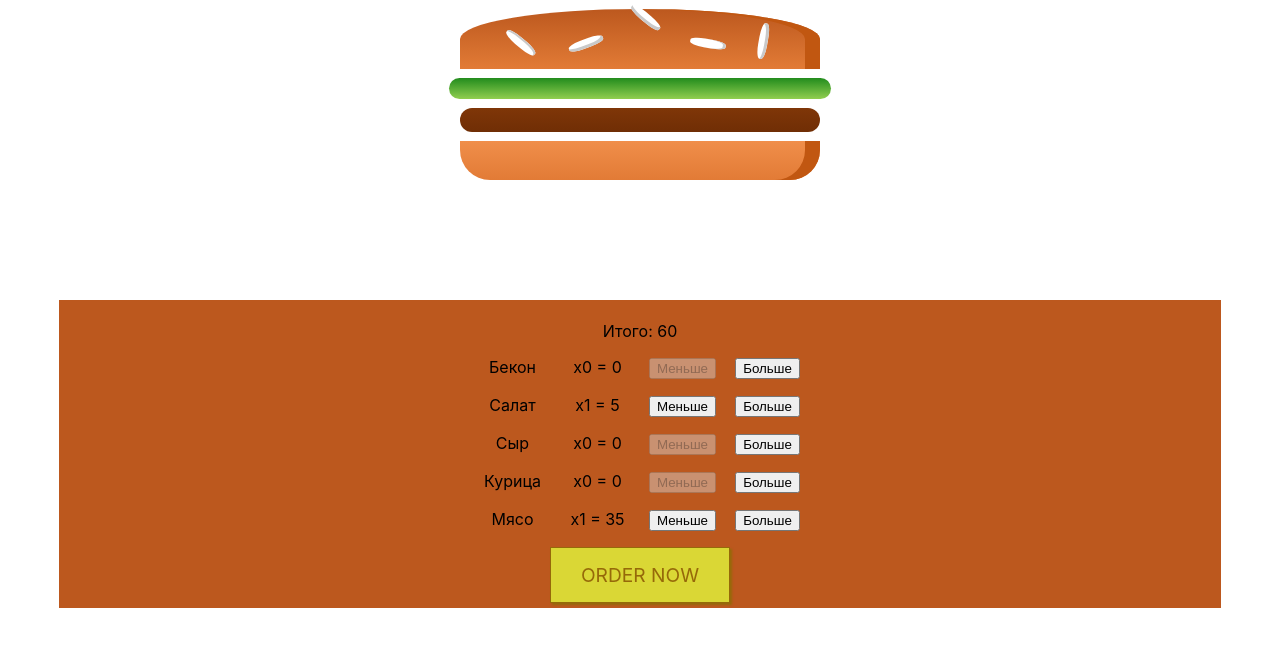
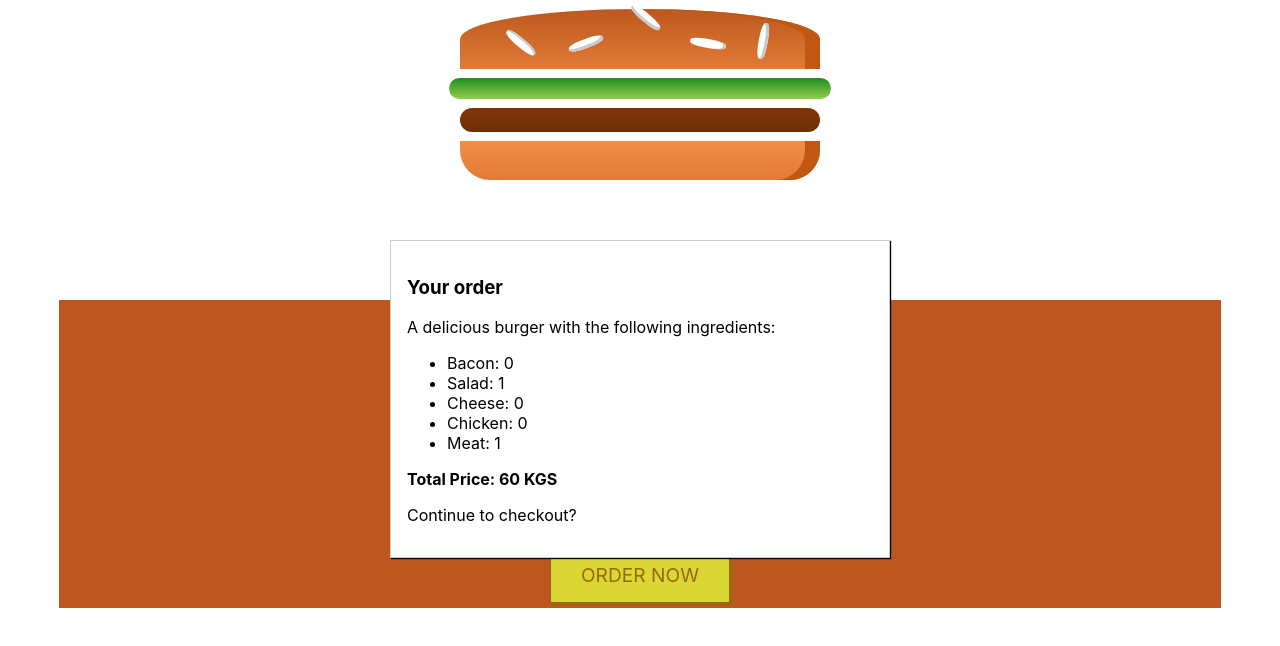
Before and after one commit to someq/burger-app, a React (Create React App) app: page / in a window 1280 px wide. Shown: the top 646 px of the page. Built offline with nearby package versions, Linux system fonts and the light colour scheme.

Commit message:
Добавлен компонент для модального окна (со стилями), компонент для содержимого заказа, и вывод содержимого заказа (чека) в модальном окне.

```diff
--- a/src/App.js
+++ b/src/App.js
@@ -143,7 +143,11 @@ class App extends Component {
                 <Burger>
                     {this.state.ingredients.map(item => <Ingredient ingredient={item} key={item.name}/>)}
                 </Burger>
-                <BurgerForm total={this.getTotal()} isPurchasable={this.state.isPurchasable}>
+                <BurgerForm
+                    total={this.getTotal()}
+                    isPurchasable={this.state.isPurchasable}
+                    ingredients={this.state.ingredients}
+                >
                     {this.state.ingredients.map(item => <IngredientControl ingredient={item} key={item.name}
                                                                            changeIngredient={this.changeIngredient}/>)}
                 </BurgerForm>
--- a/src/components/BurgerForm/BurgerForm.js
+++ b/src/components/BurgerForm/BurgerForm.js
@@ -1,5 +1,7 @@
 import React from 'react';
 import OrderButton from './OrderButton/OrderButton';
+import Modal from '../UI/Modal/Modal';
+import OrderSummary from "./OrderSummary/OrderSummary";
 
 
 function BurgerForm(props) {
@@ -9,6 +11,12 @@ function BurgerForm(props) {
             {props.children}
         </div>
         <OrderButton disabled={!props.isPurchasable}/>
+        <Modal>
+            <OrderSummary
+                ingredients={props.ingredients}
+                price={props.total}
+            />
+        </Modal>
     </div>
 }
 
--- /dev/null
+++ b/src/components/BurgerForm/OrderSummary/OrderSummary.js
@@ -0,0 +1,25 @@
+import React from 'react';
+
+
+const OrderSummary = props => {
+    const ingredientSummary = props.ingredients.map(ingredient => {
+        return <li key={ingredient.name}>
+            <span style={{textTransform: 'capitalize'}}>{ingredient.name}</span>: {ingredient.amount}
+        </li>;
+    });
+
+    return (
+        <div>
+            <h3>Your order</h3>
+            <p>A delicious burger with the following ingredients:</p>
+            <ul>
+                {ingredientSummary}
+            </ul>
+            <p><strong>Total Price: {props.price} KGS</strong></p>
+            <p>Continue to checkout?</p>
+        </div>
+    )
+};
+
+
+export default OrderSummary;
--- /dev/null
+++ b/src/components/UI/Modal/Modal.css
@@ -0,0 +1,21 @@
+.Modal {
+    text-align: left;
+    position: fixed;
+    z-index: 500;
+    background-color: white;
+    width: 70%;
+    border: 1px solid #ccc;
+    box-shadow: 1px 1px 1px black;
+    padding: 16px;
+    left: 15%;
+    top: 30%;
+    box-sizing: border-box;
+    transition: all 0.3s ease-out;
+}
+
+@media (min-width: 600px) {
+    .Modal {
+        width: 500px;
+        left: calc(50% - 250px);
+    }
+}
--- /dev/null
+++ b/src/components/UI/Modal/Modal.js
@@ -0,0 +1,12 @@
+import React from 'react';
+import './Modal.css';
+
+
+const Modal = props => (
+    <div className="Modal">
+        {props.children}
+    </div>
+);
+
+
+export default Modal;
```
